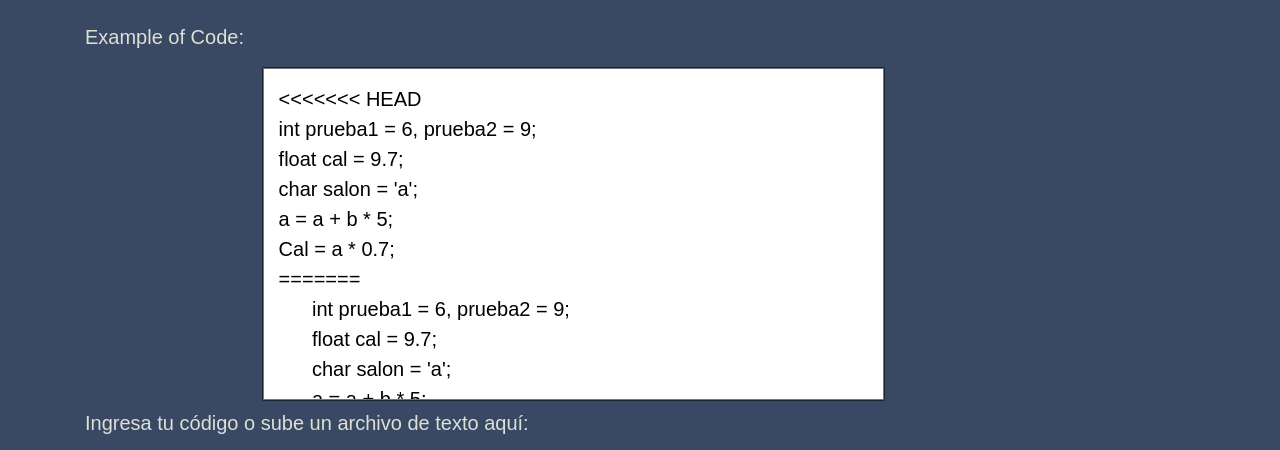
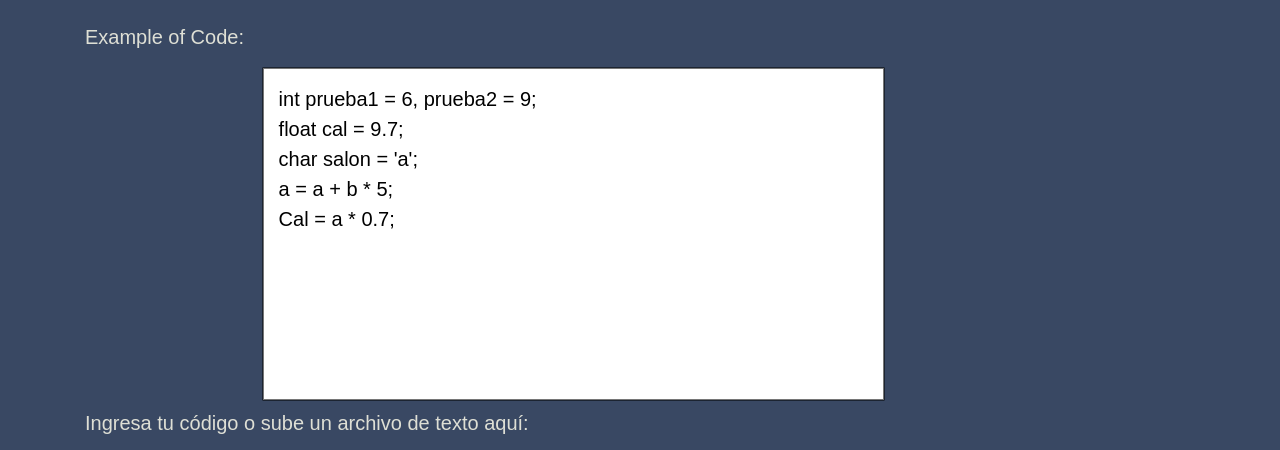
Before and after one commit to AncientGear/syntax-analyzer, an Angular app: page /analyzer in a window 1280 px wide. Shown: the part 740-1190 px from the top of the page. Built offline with nearby package versions, Linux system fonts and the light colour scheme; a web font is replaced by a local one.

Commit message:
Adding function for detect while

```diff
--- a/src/app/components/example-code/example-code.component.html
+++ b/src/app/components/example-code/example-code.component.html
@@ -15,19 +15,11 @@
   <p class="example">Example of Code:</p>
   <div class="ExampleCode">
     <textarea name="examplecode" id="examplecode" cols="30" rows="10" readonly=true>
-<<<<<<< HEAD
 int prueba1 = 6, prueba2 = 9;
 float cal = 9.7;
 char salon = 'a';
 a = a + b * 5;
 Cal = a * 0.7;
-=======
-      int prueba1 = 6, prueba2 = 9;
-      float cal = 9.7;
-      char salon = 'a';
-      a = a + b * 5;
-      Cal = a * 0.7;
->>>>>>> dbe75ee381147e7d169a9a1b2875742fc680c0c9
     </textarea>
   </div>
 </div>
--- a/src/app/components/regex/regex.component.ts
+++ b/src/app/components/regex/regex.component.ts
@@ -300,6 +300,14 @@ export class RegexComponent implements OnInit {
       });
     }
 
+    wordToCompare = codeToCompare.match(/^./)[0];
+    codeToCompare = codeToCompare.replace(wordToCompare, '');
+    await this.postDelimiter(wordToCompare, line, context);
+
+    wordToCompare = codeToCompare.match(/^./)[0];
+    codeToCompare = codeToCompare.replace(wordToCompare, '');
+    await this.postDelimiter(wordToCompare, line, context);
+
     // tslint:disable-next-line: prefer-for-of
     for (let i = 0; i < this.code.length; i++) {
       const str = this.code.shift();
@@ -319,6 +327,8 @@ export class RegexComponent implements OnInit {
 
   async postDelimiter(wordToCompare: string, line: number, context: number) {
     if (wordToCompare.match(/(|)|{|}|[|]/)) {
+      await this.generateToken('delimiters', wordToCompare, line, context);
+    } else {
       await this.generateToken('delimiters', wordToCompare, line, context);
     }
   }
@@ -415,7 +425,7 @@ export class RegexComponent implements OnInit {
 
   isWhile(code: string) {
 
-    const option = /\w+\([\w><=& |;]*\){/;
+    const option = /\w+\(*[\w_\/#$"!|°¬\'?¿¡.,0-9:><=& |]*\)*{*/;
 
     return (code.match(option)) ? true : false;
   }
@@ -484,10 +494,10 @@ export class RegexComponent implements OnInit {
     let found = false;
 
     // tslint:disable-next-line: prefer-for-of
-    for(let i = 0; i < this.tokenErrors.length; i++) {
+    for (let i = 0; i < this.tokenErrors.length; i++) {
       const error = this.tokenErrors[i];
 
-      if(error.tokenError === token) {
+      if (error.tokenError === token) {
         found = true;
         break;
       }
```
Also changed, not shown: src/app/services/semantic-errors.service.ts (+7 -11 lines).
